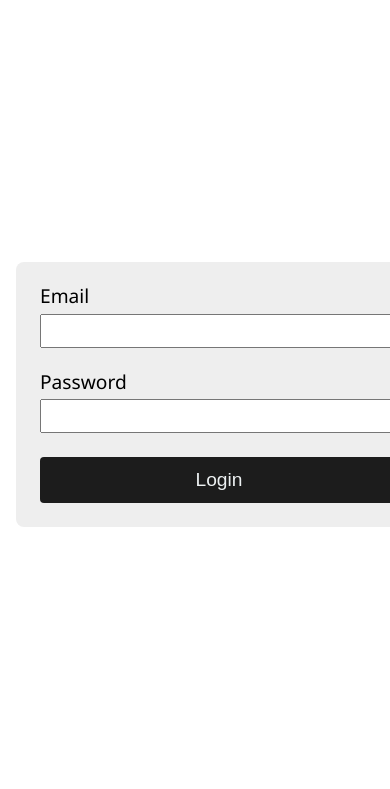
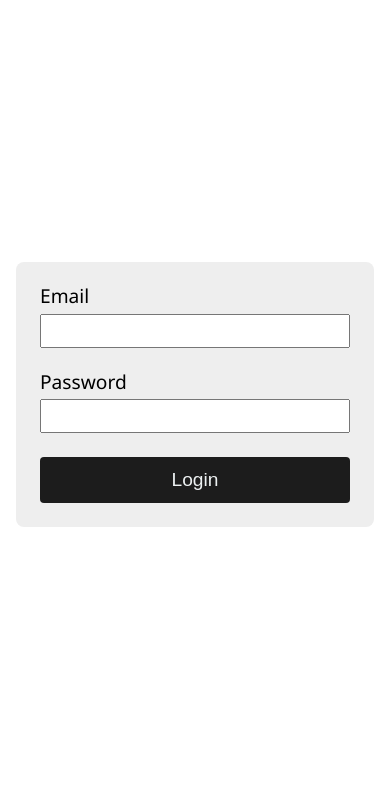
Before and after one commit to Zekumoru/php-todo, a PHP site: page / in a window 390 px wide; the page is wider, and only the part inside the window is pictured. Shown: the part 55-844 px from the top of that part. Run offline with PHP 8.4, Linux system fonts and the light colour scheme.

Commit message:
style: Fix form overflow on mobile

```diff
--- a/head.php
+++ b/head.php
@@ -14,7 +14,6 @@
   }
 
   main {
-    width: 100%;
     max-width: var(--screen-lg);
     box-sizing: border-box;
     margin-inline: auto;
--- a/index.php
+++ b/index.php
@@ -8,8 +8,14 @@
   <title>PHP Todo</title>
   <style>
     main {
-      display: grid;
+      display: flex;
       align-items: center;
+      max-width: 520px;
+      width: 100%;
+    }
+
+    .form-container {
+      flex-grow: 1;
     }
   </style>
 </head>
--- a/styles/components.css
+++ b/styles/components.css
@@ -5,9 +5,6 @@
   background-color: #eee;
   border-radius: 8px;
   padding: 24px;
-  width: 100%;
-  max-width: 380px;
-  margin-inline: auto;
 }
 
 .form-control {
@@ -23,6 +20,9 @@
 .input {
   padding: 4px 6px;
   font-size: 1rem;
+  min-width: 0;
+  width: 100%;
+  box-sizing: border-box;
 }
 
 .btn {
```
Also changed, not shown: sign-up.php (+7 -1 lines).
